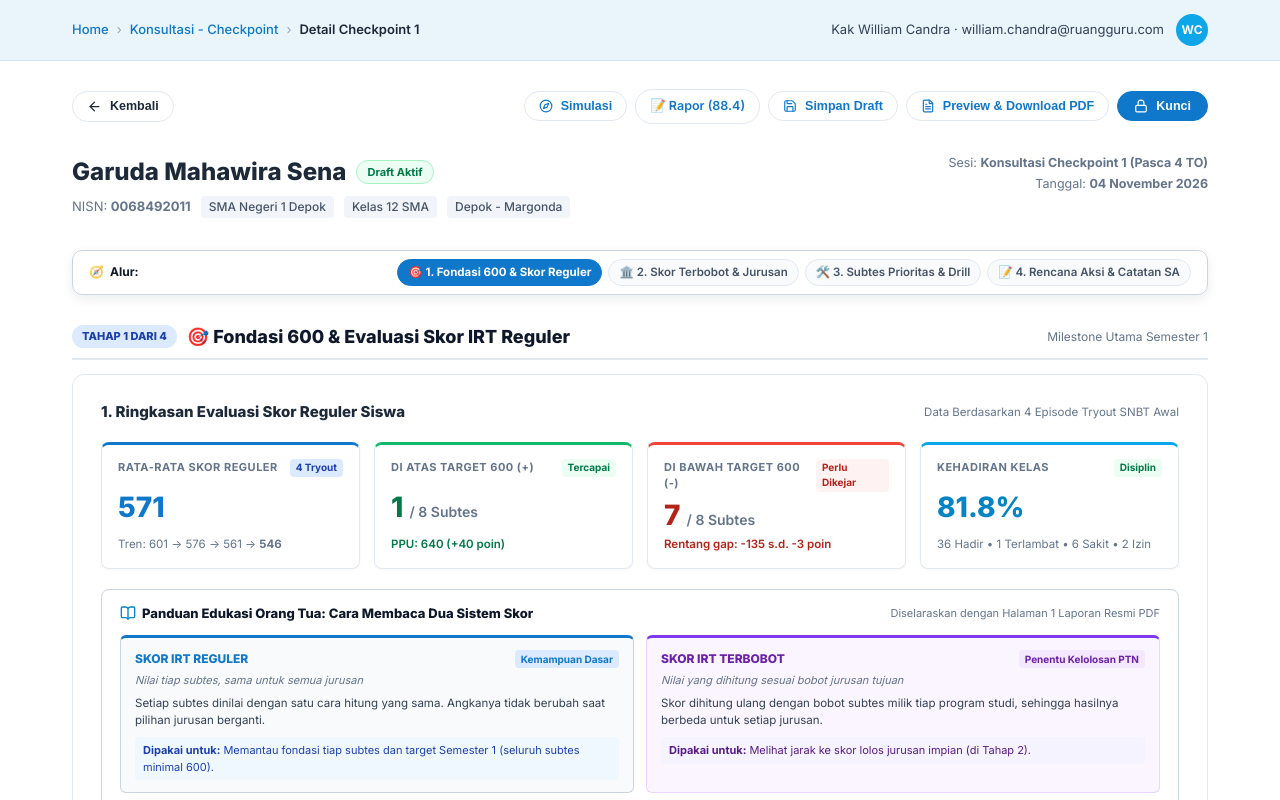
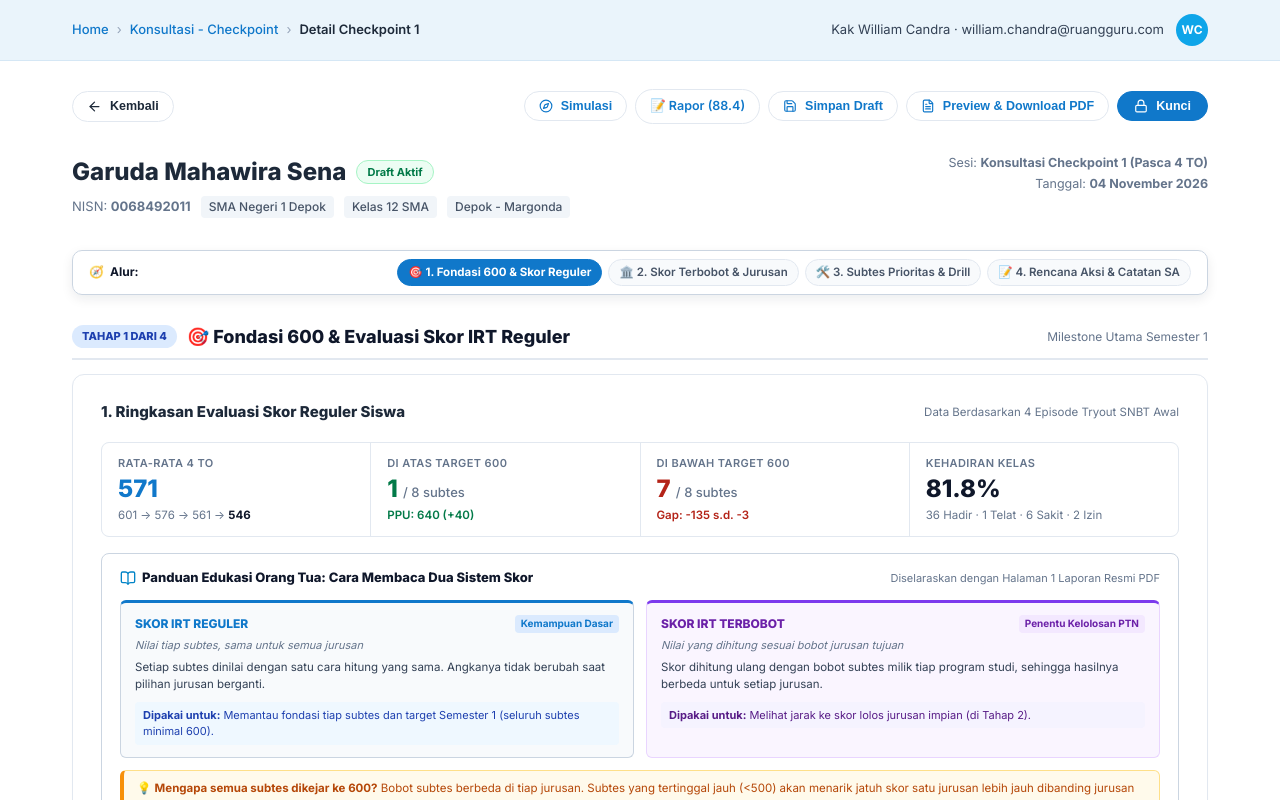
Before and after one commit to hhidro29/BACConsultationReport, a React (Vite) app: page /#/v2 in a window 1280 px wide. Shown: the top 800 px of the page. Built offline with nearby package versions, Linux system fonts and the light colour scheme.

Commit message:
style: convert Section 1 KPI cards into ultra-minimalist unified hairline strip

```diff
--- a/src/pages/CheckpointV2Page.tsx
+++ b/src/pages/CheckpointV2Page.tsx
@@ -263,50 +263,68 @@ export const CheckpointV2Page: React.FC = () => {
               <span style={{ fontSize: 11.5, color: 'var(--muted)' }}>Data Berdasarkan 4 Episode Tryout SNBT Awal</span>
             </div>
 
-            {/* 4-KPI Metric Cards Grid */}
-            <div className="metrics-grid">
-              {/* Card 1: Rata-Rata */}
-              <div className="metric-card" style={{ background: '#ffffff', border: '1px solid #e2e8f0', borderTop: '3px solid #1078ca', borderRadius: 8, padding: '14px 16px', boxShadow: '0 1px 3px rgba(0,0,0,0.04)' }}>
-                <div style={{ display: 'flex', justifyContent: 'space-between', alignItems: 'center', marginBottom: 4 }}>
-                  <span style={{ fontSize: 11, fontWeight: 700, color: '#64748b', textTransform: 'uppercase', letterSpacing: 0.5 }}>Rata-Rata Skor Reguler</span>
-                  <span style={{ fontSize: 10, fontWeight: 700, color: '#1e40af', background: '#dbeafe', padding: '1.5px 6px', borderRadius: 4 }}>4 Tryout</span>
+            {/* Minimalist 4-Column KPI Summary Strip */}
+            <div
+              className="metrics-grid"
+              style={{
+                gap: 1,
+                background: '#e2e8f0',
+                border: '1px solid #e2e8f0',
+                borderRadius: 8,
+                overflow: 'hidden',
+                marginBottom: 16
+              }}
+            >
+              {/* Metric 1 */}
+              <div style={{ background: '#ffffff', padding: '12px 16px' }}>
+                <div style={{ fontSize: 11, fontWeight: 600, color: '#64748b', textTransform: 'uppercase', letterSpacing: 0.4 }}>
+                  Rata-Rata 4 TO
                 </div>
-                <div style={{ fontSize: 28, fontWeight: 800, color: '#1078ca', lineHeight: 1.1, margin: '4px 0 6px' }}>{studentIdentity.toAverage}</div>
-                <div style={{ fontSize: 11.5, color: '#64748b' }}>Tren: 601 → 576 → 561 → <strong>546</strong></div>
+                <div style={{ fontSize: 24, fontWeight: 800, color: '#1078ca', lineHeight: 1.2, margin: '4px 0 3px' }}>
+                  {studentIdentity.toAverage}
+                </div>
+                <div style={{ fontSize: 11.5, color: '#64748b', whiteSpace: 'nowrap' }}>
+                  601 → 576 → 561 → <strong style={{ color: '#0f172a' }}>546</strong>
+                </div>
               </div>
 
-              {/* Card 2: Di Atas 600 */}
-              <div className="metric-card" style={{ background: '#ffffff', border: '1px solid #e2e8f0', borderTop: '3px solid #12b76a', borderRadius: 8, padding: '14px 16px', boxShadow: '0 1px 3px rgba(0,0,0,0.04)' }}>
-                <div style={{ display: 'flex', justifyContent: 'space-between', alignItems: 'center', marginBottom: 4 }}>
-                  <span style={{ fontSize: 11, fontWeight: 700, color: '#64748b', textTransform: 'uppercase', letterSpacing: 0.5 }}>Di Atas Target 600 (+)</span>
-                  <span style={{ fontSize: 10, fontWeight: 700, color: '#027a48', background: '#ecfdf3', padding: '1.5px 6px', borderRadius: 4 }}>Tercapai</span>
+              {/* Metric 2 */}
+              <div style={{ background: '#ffffff', padding: '12px 16px' }}>
+                <div style={{ fontSize: 11, fontWeight: 600, color: '#64748b', textTransform: 'uppercase', letterSpacing: 0.4 }}>
+                  Di Atas Target 600
                 </div>
-                <div style={{ fontSize: 28, fontWeight: 800, color: '#027a48', lineHeight: 1.1, margin: '4px 0 6px' }}>
-                  1 <span style={{ fontSize: 14, fontWeight: 600, color: '#64748b' }}>/ 8 Subtes</span>
+                <div style={{ fontSize: 24, fontWeight: 800, color: '#027a48', lineHeight: 1.2, margin: '4px 0 3px' }}>
+                  1 <span style={{ fontSize: 13, fontWeight: 500, color: '#64748b' }}>/ 8 subtes</span>
                 </div>
-                <div style={{ fontSize: 11.5, color: '#027a48', fontWeight: 600 }}>PPU: 640 (+40 poin)</div>
+                <div style={{ fontSize: 11.5, color: '#027a48', fontWeight: 600, whiteSpace: 'nowrap' }}>
+                  PPU: 640 (+40)
+                </div>
               </div>
 
-              {/* Card 3: Di Bawah 600 */}
-              <div className="metric-card" style={{ background: '#ffffff', border: '1px solid #e2e8f0', borderTop: '3px solid #f04438', borderRadius: 8, padding: '14px 16px', boxShadow: '0 1px 3px rgba(0,0,0,0.04)' }}>
-                <div style={{ display: 'flex', justifyContent: 'space-between', alignItems: 'center', marginBottom: 4 }}>
-                  <span style={{ fontSize: 11, fontWeight: 700, color: '#64748b', textTransform: 'uppercase', letterSpacing: 0.5 }}>Di Bawah Target 600 (-)</span>
-                  <span style={{ fontSize: 10, fontWeight: 700, color: '#b42318', background: '#fef3f2', padding: '1.5px 6px', borderRadius: 4 }}>Perlu Dikejar</span>
+              {/* Metric 3 */}
+              <div style={{ background: '#ffffff', padding: '12px 16px' }}>
+                <div style={{ fontSize: 11, fontWeight: 600, color: '#64748b', textTransform: 'uppercase', letterSpacing: 0.4 }}>
+                  Di Bawah Target 600
                 </div>
-                <div style={{ fontSize: 28, fontWeight: 800, color: '#b42318', lineHeight: 1.1, margin: '4px 0 6px' }}>
-                  7 <span style={{ fontSize: 14, fontWeight: 600, color: '#64748b' }}>/ 8 Subtes</span>
+                <div style={{ fontSize: 24, fontWeight: 800, color: '#b42318', lineHeight: 1.2, margin: '4px 0 3px' }}>
+                  7 <span style={{ fontSize: 13, fontWeight: 500, color: '#64748b' }}>/ 8 subtes</span>
                 </div>
-                <div style={{ fontSize: 11.5, color: '#b42318', fontWeight: 600 }}>Rentang gap: -135 s.d. -3 poin</div>
+                <div style={{ fontSize: 11.5, color: '#b42318', fontWeight: 600, whiteSpace: 'nowrap' }}>
+                  Gap: -135 s.d. -3
+                </div>
               </div>
 
-              {/* Card 4: Kehadiran */}
-              <div className="metric-card" style={{ background: '#ffffff', border: '1px solid #e2e8f0', borderTop: '3px solid #0ba5ec', borderRadius: 8, padding: '14px 16px', boxShadow: '0 1px 3px rgba(0,0,0,0.04)' }}>
-                <div style={{ display: 'flex', justifyContent: 'space-between', alignItems: 'center', marginBottom: 4 }}>
-                  <span style={{ fontSize: 11, fontWeight: 700, color: '#64748b', textTransform: 'uppercase', letterSpacing: 0.5 }}>Kehadiran Kelas</span>
-                  <span style={{ fontSize: 10, fontWeight: 700, color: '#027a48', background: '#ecfdf3', padding: '1.5px 6px', borderRadius: 4 }}>Disiplin</span>
+              {/* Metric 4 */}
+              <div style={{ background: '#ffffff', padding: '12px 16px' }}>
+                <div style={{ fontSize: 11, fontWeight: 600, color: '#64748b', textTransform: 'uppercase', letterSpacing: 0.4 }}>
+                  Kehadiran Kelas
                 </div>
-                <div style={{ fontSize: 28, fontWeight: 800, color: '#0284c7', lineHeight: 1.1, margin: '4px 0 6px' }}>{studentIdentity.attendanceRate}</div>
-                <div style={{ fontSize: 11.5, color: '#64748b' }}>{studentIdentity.attendanceDetail}</div>
+                <div style={{ fontSize: 24, fontWeight: 800, color: '#0f172a', lineHeight: 1.2, margin: '4px 0 3px' }}>
+                  {studentIdentity.attendanceRate}
+                </div>
+                <div style={{ fontSize: 11.5, color: '#64748b' }}>
+                  36 Hadir · 1 Telat · 6 Sakit · 2 Izin
+                </div>
               </div>
             </div>
 
```
